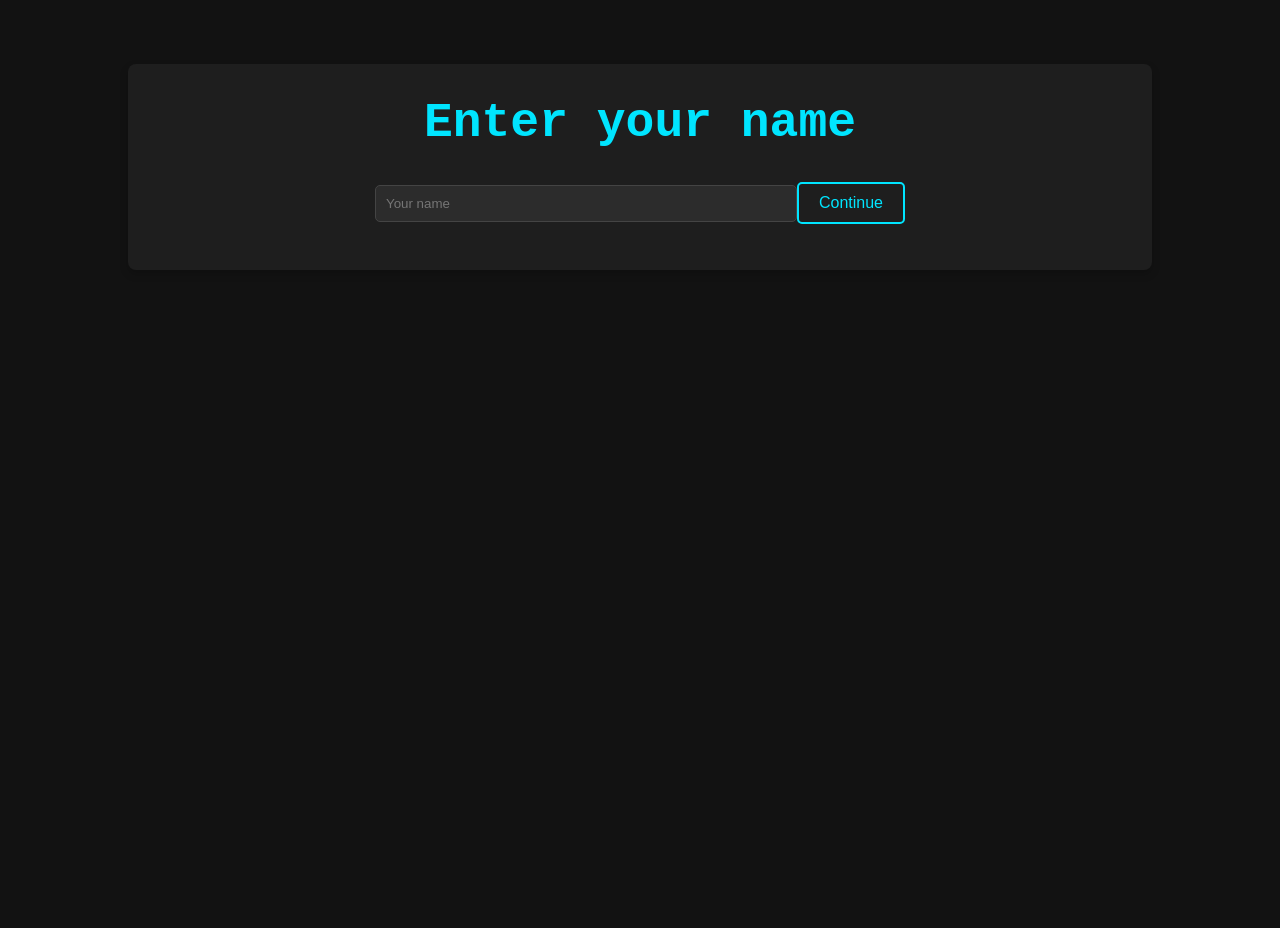
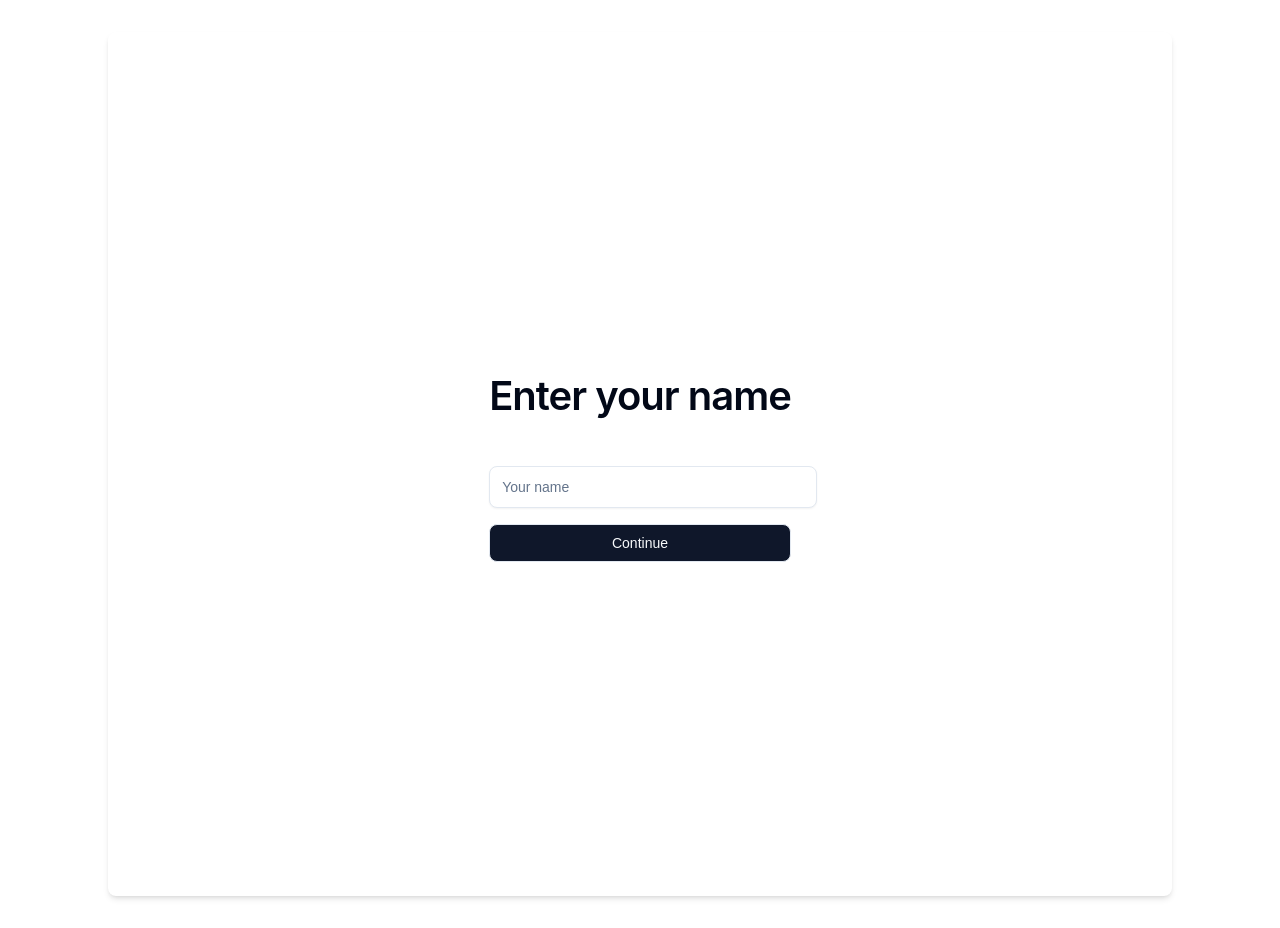
Before and after one commit to CLCK0622/syncup, a Next.js app: page / in a window 1280 px wide. Before the commit the page ends 800 px from the top, so only its background shows below. Built offline with nearby package versions, Linux system fonts and the light colour scheme.

Commit message:
fix: style

```diff
--- a/src/app/globals.scss
+++ b/src/app/globals.scss
@@ -1,141 +1,256 @@
-/* General Body Styles */
+/* Base Styles */
+:root {
+  --background: 0 0% 100%;
+  --foreground: 222.2 84% 4.9%;
+
+  --card: 0 0% 100%;
+  --card-foreground: 222.2 84% 4.9%;
+
+  --popover: 0 0% 100%;
+  --popover-foreground: 222.2 84% 4.9%;
+
+  --primary: 222.2 47.4% 11.2%;
+  --primary-foreground: 210 40% 98%;
+
+  --secondary: 210 40% 96.1%;
+  --secondary-foreground: 222.2 47.4% 11.2%;
+
+  --muted: 210 40% 96.1%;
+  --muted-foreground: 215.4 16.3% 46.9%;
+
+  --accent: 210 40% 96.1%;
+  --accent-foreground: 222.2 47.4% 11.2%;
+
+  --destructive: 0 84.2% 60.2%;
+  --destructive-foreground: 210 40% 98%;
+
+  --border: 214.3 31.8% 91.4%;
+  --input: 214.3 31.8% 91.4%;
+  --ring: 222.2 84% 4.9%;
+
+  --radius: 0.5rem;
+}
+
+@media (prefers-color-scheme: dark) {
+  :root {
+    --background: 222.2 84% 4.9%;
+    --foreground: 210 40% 98%;
+
+    --card: 222.2 84% 4.9%;
+    --card-foreground: 210 40% 98%;
+
+    --popover: 222.2 84% 4.9%;
+    --popover-foreground: 210 40% 98%;
+
+    --primary: 210 40% 98%;
+    --primary-foreground: 222.2 47.4% 11.2%;
+
+    --secondary: 217.2 32.6% 17.5%;
+    --secondary-foreground: 210 40% 98%;
+
+    --muted: 217.2 32.6% 17.5%;
+    --muted-foreground: 215 20.2% 65.1%;
+
+    --accent: 217.2 32.6% 17.5%;
+    --accent-foreground: 210 40% 98%;
+
+    --destructive: 0 62.8% 30.6%;
+    --destructive-foreground: 210 40% 98%;
+
+    --border: 217.2 32.6% 17.5%;
+    --input: 217.2 32.6% 17.5%;
+    --ring: 212.7 26.8% 83.9%;
+  }
+}
+
 body {
-  background-color: #121212;
-  color: #EAEAEA;
-  font-family: 'Roboto Mono', monospace;
+  font-family: 'Inter', sans-serif; /* Modern sans-serif font */
+  background-color: hsl(var(--background));
+  color: hsl(var(--foreground));
   margin: 0;
   padding: 0;
   box-sizing: border-box;
+  line-height: 1.5;
 }
 
-/* Main Container */
+/* General Layout & Containers */
 .main-container {
-  max-width: 960px;
-  margin: 4rem auto;
+  max-width: 1000px;
+  margin: 2rem auto;
   padding: 2rem;
-  background-color: #1E1E1E;
-  border-radius: 8px;
-  box-shadow: 0 4px 8px rgba(0, 0, 0, 0.2);
+  background-color: hsl(var(--card));
+  border-radius: var(--radius);
+  box-shadow: 0 4px 6px -1px rgb(0 0 0 / 0.1), 0 2px 4px -2px rgb(0 0 0 / 0.1);
 }
 
 /* Headings */
 h1, h2, h3, h4, h5, h6 {
-  color: #00E5FF;
+  color: hsl(var(--foreground));
   margin-top: 0;
+  margin-bottom: 1rem;
+  font-weight: 600;
 }
 
 h1 {
-  font-size: 3rem;
+  font-size: 2.5rem;
   text-align: center;
-  margin-bottom: 2rem;
+  margin-bottom: 2.5rem;
+  letter-spacing: -0.025em;
 }
 
 h2 {
-  font-size: 2rem;
-  border-bottom: 2px solid #00E5FF;
-  padding-bottom: 0.5rem;
+  font-size: 1.75rem;
   margin-bottom: 1.5rem;
+  border-bottom: 1px solid hsl(var(--border));
+  padding-bottom: 0.75rem;
 }
 
 /* Paragraphs */
 p {
-  line-height: 1.6;
-  font-size: 1.1rem;
+  font-size: 1rem;
+  line-height: 1.75;
+  color: hsl(var(--foreground));
 }
 
 /* Links */
 a {
-  color: #00E5FF;
+  color: hsl(var(--primary));
   text-decoration: none;
-  transition: color 0.3s ease;
+  transition: color 0.2s ease-in-out;
 
   &:hover {
-    color: #FFFFFF;
+    color: hsl(var(--primary-foreground));
   }
 }
 
 /* Buttons */
 .btn {
-  display: inline-block;
-  background-color: transparent;
-  border: 2px solid #00E5FF;
-  color: #00E5FF;
-  padding: 10px 20px;
-  border-radius: 5px;
+  display: inline-flex;
+  align-items: center;
+  justify-content: center;
+  white-space: nowrap;
+  border-radius: var(--radius);
+  font-size: 0.875rem;
+  font-weight: 500;
+  padding: 0.625rem 1.25rem;
+  border: 1px solid hsl(var(--input));
+  background-color: hsl(var(--primary));
+  color: hsl(var(--primary-foreground));
   cursor: pointer;
-  font-size: 1rem;
-  transition: background-color 0.3s ease, color 0.3s ease;
+  transition: background-color 0.2s ease-in-out, color 0.2s ease-in-out, border-color 0.2s ease-in-out;
 
   &:hover {
-    background-color: #00E5FF;
-    color: #121212;
+    background-color: hsl(var(--primary) / 0.9);
+  }
+
+  &.btn-outline {
+    background-color: transparent;
+    color: hsl(var(--primary));
+    border-color: hsl(var(--input));
+
+    &:hover {
+      background-color: hsl(var(--accent));
+      color: hsl(var(--accent-foreground));
+    }
+  }
+
+  &.btn-ghost {
+    background-color: transparent;
+    color: hsl(var(--foreground));
+    border-color: transparent;
+
+    &:hover {
+      background-color: hsl(var(--accent));
+      color: hsl(var(--accent-foreground));
+    }
   }
 }
 
 .btn-up {
-  border-color: #00FF7F;
-  color: #00FF7F;
+  background-color: hsl(142.1 76.2% 36.3%); /* Green */
+  color: hsl(142.1 70.6% 45.3%);
+  border-color: hsl(142.1 76.2% 36.3%);
 
   &:hover {
-    background-color: #00FF7F;
-    color: #121212;
+    background-color: hsl(142.1 76.2% 36.3% / 0.9);
   }
 }
 
 .btn-down {
-  border-color: #FF4D4D;
-  color: #FF4D4D;
+  background-color: hsl(0 84.2% 60.2%); /* Red */
+  color: hsl(0 84.2% 60.2%);
+  border-color: hsl(0 84.2% 60.2%);
 
   &:hover {
-    background-color: #FF4D4D;
-    color: #121212;
+    background-color: hsl(0 84.2% 60.2% / 0.9);
   }
 }
 
 /* Forms */
-input, textarea {
-  background-color: #2C2C2C;
-  border: 1px solid #444;
-  color: #EAEAEA;
-  padding: 10px;
-  border-radius: 5px;
+input[type="text"],
+input[type="file"] {
+  display: flex;
+  height: 2.5rem;
   width: 100%;
+  border-radius: var(--radius);
+  border: 1px solid hsl(var(--input));
+  background-color: hsl(var(--background));
+  padding: 0 0.75rem;
+  font-size: 0.875rem;
+  color: hsl(var(--foreground));
+  box-shadow: 0 1px 2px 0 rgb(0 0 0 / 0.05);
+  transition: border-color 0.2s ease-in-out, box-shadow 0.2s ease-in-out;
+
+  &:focus-visible {
+    outline: none;
+    border-color: hsl(var(--ring));
+    box-shadow: 0 0 0 2px hsl(var(--ring));
+  }
+
+  &::placeholder {
+    color: hsl(var(--muted-foreground));
+  }
 }
 
 /* Stats Grid */
 .stats-grid {
   display: grid;
-  grid-template-columns: repeat(auto-fill, minmax(250px, 1fr));
-  gap: 1.5rem;
-  margin-top: 2rem;
+  grid-template-columns: repeat(auto-fill, minmax(280px, 1fr));
+  gap: 1rem;
+  margin-top: 1.5rem;
 }
 
 .stat-card {
-  background-color: #2C2C2C;
+  background-color: hsl(var(--card));
   padding: 1.5rem;
-  border-radius: 8px;
-  border: 1px solid #444;
+  border-radius: var(--radius);
+  border: 1px solid hsl(var(--border));
   text-align: left;
+  box-shadow: 0 1px 3px 0 rgb(0 0 0 / 0.1), 0 1px 2px -1px rgb(0 0 0 / 0.1);
 
   p {
-    margin: 0.5rem 0;
+    margin: 0.25rem 0;
   }
 
   .ip-address {
-    font-weight: bold;
-    color: #00E5FF;
-    font-size: 1.2rem;
-    margin-bottom: 1rem;
+    font-weight: 600;
+    color: hsl(var(--primary));
+    font-size: 1.1rem;
+    margin-bottom: 0.75rem;
   }
 }
 
 /* Map Container */
 .map-container {
   margin-top: 2rem;
-  border: 1px solid #444;
-  border-radius: 8px;
-  overflow: hidden; // to respect the border-radius
-  background-color: #2C2C2C;
+  border: 1px solid hsl(var(--border));
+  border-radius: var(--radius);
+  overflow: hidden;
+  background-color: hsl(var(--muted));
+  min-height: 400px; /* Ensure map has space */
+  display: flex;
+  align-items: center;
+  justify-content: center;
 }
 
 /* Dashboard Layout */
@@ -149,30 +264,35 @@ input, textarea {
 .dashboard-column {
   display: flex;
   flex-direction: column;
-  gap: 1.5rem;
+  gap: 1rem;
 }
 
 .event-card, .free-day-card {
-  background-color: #2C2C2C;
+  background-color: hsl(var(--card));
   padding: 1.5rem;
-  border-radius: 8px;
-  border: 1px solid #444;
+  border-radius: var(--radius);
+  border: 1px solid hsl(var(--border));
+  box-shadow: 0 1px 3px 0 rgb(0 0 0 / 0.1), 0 1px 2px -1px rgb(0 0 0 / 0.1);
 
   p {
-    margin: 0.5rem 0;
+    margin: 0.25rem 0;
   }
 
   .event-summary {
-    font-weight: bold;
-    color: #00E5FF;
-    font-size: 1.2rem;
-    margin-bottom: 1rem;
+    font-weight: 600;
+    color: hsl(var(--primary));
+    font-size: 1.1rem;
+    margin-bottom: 0.75rem;
   }
 }
 
 .free-day-item {
-    padding: 0.5rem;
-    border-bottom: 1px solid #444;
+    display: flex;
+    justify-content: space-between;
+    align-items: center;
+    padding: 0.75rem 0;
+    border-bottom: 1px solid hsl(var(--border));
+
     &:last-child {
         border-bottom: none;
     }
@@ -183,27 +303,32 @@ input, textarea {
     justify-content: space-between;
     align-items: center;
     margin-bottom: 2rem;
+    flex-wrap: wrap;
+    gap: 1rem;
 }
 
 .dashboard-actions {
     display: flex;
-    gap: 1rem;
+    gap: 0.75rem;
 }
 
 .upload-label {
-  display: inline-block;
-  background-color: transparent;
-  border: 2px solid #00E5FF;
-  color: #00E5FF;
-  padding: 10px 20px;
-  border-radius: 5px;
+  display: inline-flex;
+  align-items: center;
+  justify-content: center;
+  white-space: nowrap;
+  border-radius: var(--radius);
+  font-size: 0.875rem;
+  font-weight: 500;
+  padding: 0.625rem 1.25rem;
+  border: 1px solid hsl(var(--input));
+  background-color: hsl(var(--secondary));
+  color: hsl(var(--secondary-foreground));
   cursor: pointer;
-  font-size: 1rem;
-  transition: background-color 0.3s ease, color 0.3s ease;
+  transition: background-color 0.2s ease-in-out, color 0.2s ease-in-out, border-color 0.2s ease-in-out;
 
   &:hover {
-    background-color: #00E5FF;
-    color: #121212;
+    background-color: hsl(var(--secondary) / 0.8);
   }
 }
 
@@ -211,23 +336,28 @@ input, textarea {
 .data-table {
   width: 100%;
   border-collapse: collapse;
-  margin-top: 2rem;
+  margin-top: 1.5rem;
+  font-size: 0.9rem;
 
   th, td {
-    border: 1px solid #444;
-    padding: 0.75rem;
+    border: 1px solid hsl(var(--border));
+    padding: 0.75rem 1rem;
     text-align: left;
   }
 
   thead {
-    background-color: #2C2C2C;
+    background-color: hsl(var(--muted));
     th {
-      color: #00E5FF;
+      color: hsl(var(--muted-foreground));
+      font-weight: 600;
     }
   }
 
   tbody tr:nth-child(even) {
-    background-color: #2C2C2C;
+    background-color: hsl(var(--background));
+  }
+  tbody tr:nth-child(odd) {
+    background-color: hsl(var(--card));
   }
 }
 
@@ -238,22 +368,26 @@ input, textarea {
   left: 0;
   right: 0;
   bottom: 0;
-  background-color: rgba(0, 0, 0, 0.7);
+  background-color: hsl(var(--background) / 0.8);
   display: flex;
   justify-content: center;
   align-items: center;
+  z-index: 1000;
 }
 
 .modal-content {
-  background-color: #1E1E1E;
+  background-color: hsl(var(--card));
   padding: 2rem;
-  border-radius: 8px;
+  border-radius: var(--radius);
   width: 90%;
   max-width: 500px;
+  box-shadow: 0 10px 15px -3px rgb(0 0 0 / 0.1), 0 4px 6px -4px rgb(0 0 0 / 0.1);
+  border: 1px solid hsl(var(--border));
 
   h2 {
     text-align: center;
     margin-bottom: 1.5rem;
+    font-size: 1.5rem;
   }
 
   form {
@@ -261,15 +395,18 @@ input, textarea {
     flex-direction: column;
     gap: 1rem;
   }
+
+  input[type="text"] {
+    margin-bottom: 0.5rem;
+  }
 }
 
 .modal-actions {
   display: flex;
   justify-content: flex-end;
-  gap: 1rem;
+  gap: 0.75rem;
   margin-top: 1.5rem;
 }
-
 
 /* Utility Classes */
 .text-center {
@@ -280,3 +417,27 @@ input, textarea {
 .mt-2 { margin-top: 2rem; }
 .mb-1 { margin-bottom: 1rem; }
 .mb-2 { margin-bottom: 2rem; }
+.py-2 { padding-top: 0.5rem; padding-bottom: 0.5rem; }
+.px-20 { padding-left: 5rem; padding-right: 5rem; }
+.min-h-screen { min-height: 100vh; }
+.flex { display: flex; }
+.flex-col { flex-direction: column; }
+.items-center { align-items: center; }
+.justify-center { justify-content: center; }
+.w-full { width: 100%; }
+.flex-1 { flex: 1; }
+.font-bold { font-weight: 700; }
+.text-6xl { font-size: 3.75rem; line-height: 1; }
+.text-2xl { font-size: 1.5rem; line-height: 2rem; }
+.text-xl { font-size: 1.25rem; line-height: 1.75rem; }
+.mr-4 { margin-right: 1rem; }
+.rounded-full { border-radius: 9999px; }
+.grid { display: grid; }
+.grid-cols-1 { grid-template-columns: repeat(1, minmax(0, 1fr)); }
+.md\:grid-cols-2 { @media (min-width: 768px) { grid-template-columns: repeat(2, minmax(0, 1fr)); } }
+.lg\:grid-cols-3 { @media (min-width: 1024px) { grid-template-columns: repeat(3, minmax(0, 1fr)); } }
+.gap-4 { gap: 1rem; }
+.border { border-width: 1px; }
+.p-4 { padding: 1rem; }
+.rounded-lg { border-radius: 0.5rem; }
+.mb-4 { margin-bottom: 1rem; }
--- a/src/components/EventModal.tsx
+++ b/src/components/EventModal.tsx
@@ -25,17 +25,18 @@ export default function EventModal({ slot, onClose, onCreateEvent }: EventModalP
     <div className="modal-overlay">
       <div className="modal-content">
         <h2>Schedule Event</h2>
-        <p>Time: {slot.start.toLocaleString()}</p>
+        <p className="text-muted-foreground mb-4">Time: {slot.start.toLocaleString()}</p>
         <form onSubmit={handleSubmit}>
           <input
             type="text"
             value={summary}
             onChange={(e) => setSummary(e.target.value)}
             placeholder="Event summary"
+            className="input"
           />
           <div className="modal-actions">
             <button type="submit" className="btn">Create</button>
-            <button type="button" onClick={onClose} className="btn">Cancel</button>
+            <button type="button" onClick={onClose} className="btn btn-outline">Cancel</button>
           </div>
         </form>
       </div>
--- a/src/components/TimeSlotList.tsx
+++ b/src/components/TimeSlotList.tsx
@@ -15,13 +15,13 @@ export default function TimeSlotList({ timeSlots, onSelectSlot }: TimeSlotListPr
         timeSlots.map((slot, index) => (
           <div key={index} className="free-day-item">
             <span>{slot.start.toLocaleString()}</span>
-            <button onClick={() => onSelectSlot(slot)} className="btn" style={{ marginLeft: '1rem' }}>
+            <button onClick={() => onSelectSlot(slot)} className="btn btn-outline">
               Schedule
             </button>
           </div>
         ))
       ) : (
-        <p>No common free time slots found in the next 7 days.</p>
+        <p className="text-muted-foreground">No common free time slots found in the next 7 days.</p>
       )}
     </div>
   );
--- a/src/components/dashboard.tsx
+++ b/src/components/dashboard.tsx
@@ -154,13 +154,13 @@ export default function Dashboard({ user }: DashboardProps) {
   return (
     <div className="main-container">
         <header className="dashboard-header">
-            <h1>Welcome, {user.name}!</h1>
+            <h1 className="text-3xl font-semibold">Welcome, {user.name}!</h1>
             <div className="dashboard-actions">
                 <label className="upload-label">
                     Upload Calendar
                     <input type="file" accept=".ics" onChange={handleFileUpload} style={{ display: 'none' }} />
                 </label>
-                <button onClick={fetchEvents} className="btn">
+                <button onClick={fetchEvents} className="btn btn-outline">
                     Refresh
                 </button>
             </div>
--- a/src/components/login-page.tsx
+++ b/src/components/login-page.tsx
@@ -15,16 +15,16 @@ export default function LoginPage({ onLogin }: LoginPageProps) {
   };
 
   return (
-    <div className="main-container">
-      <div className="text-center">
-        <h1>Enter your name</h1>
-        <form onSubmit={handleSubmit} className="mt-2">
+    <div className="main-container flex flex-col items-center justify-center min-h-screen">
+      <div className="text-center p-8 bg-card rounded-lg shadow-lg border border-border">
+        <h1 className="text-3xl font-semibold mb-6">Enter your name</h1>
+        <form onSubmit={handleSubmit} className="flex flex-col gap-4">
           <input
             type="text"
             value={name}
             onChange={(e) => setName(e.target.value)}
             placeholder="Your name"
-            style={{ maxWidth: '400px', margin: '0 auto 1rem' }}
+            className="input"
           />
           <button type="submit" className="btn">
             Continue
```
Also changed, not shown: src/app/preview/page.tsx (+3 -4 lines), src/app/stats/page.tsx (+13 -7 lines).
